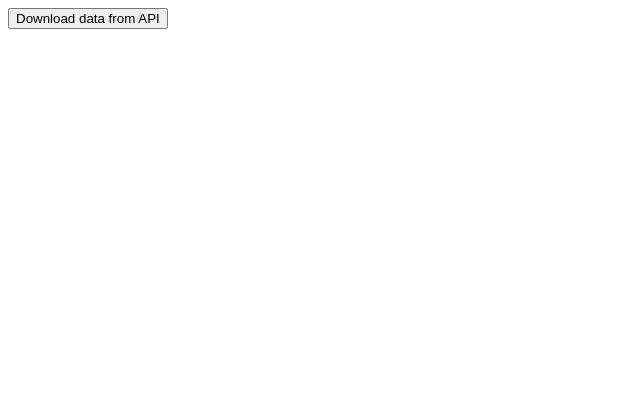
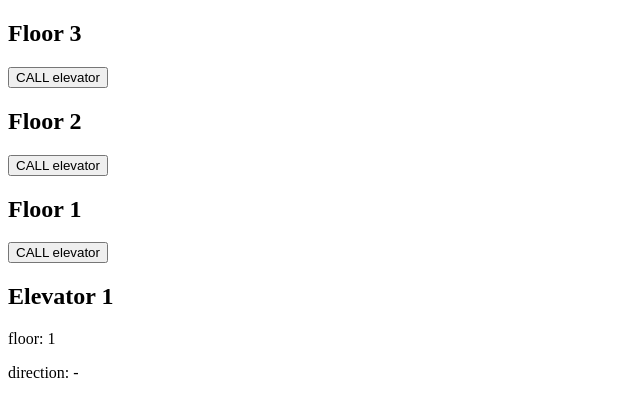
Before and after one commit to kendyl93/elevator-solution, a React app in the folder client/: page / in a window 1280 px wide. Shown: the top 416 px of the page, without its empty margins (0-640 px from the left). Built offline with nearby package versions, Linux system fonts and the light colour scheme; the HTML template or start-up script is replaced by a standard one.

Commit message:
Implement frontend system

```diff
--- a/client/src/App.js
+++ b/client/src/App.js
@@ -1,20 +1,29 @@
-import React, { useState } from 'react';
+import React, { useState, useEffect } from 'react';
 import axios from 'axios';
 
+import Floor from './Floor';
+import Elevator from './Elevator';
+
+const floors = [{ id: 3 }, { id: 2 }, { id: 1 }];
+const DefaultElevator = { id: 1, direction: '-', idleFloor: 1 };
+
 const App = () => {
-  const [data, setData] = useState();
+  const [elevator, setElevator] = useState(DefaultElevator);
 
-  const handleClick = async () => {
-    const results = await axios.get('http://localhost:4000/api');
-
-    if (results.status === 200) {
-      setData(results.data.body);
-    }
-  };
   return (
     <div>
-      <button onClick={handleClick}>Download data from API</button>
-      {data}
+      <div>
+        {floors.map(({ id }) => (
+          <Floor id={id} setElevator={setElevator} elevator={elevator} />
+        ))}
+      </div>
+      <div>
+        <Elevator
+          id={elevator.id}
+          idleFloor={elevator.idleFloor}
+          direction={elevator.direction}
+        />
+      </div>
     </div>
   );
 };
--- /dev/null
+++ b/client/src/Elevator.js
@@ -0,0 +1,13 @@
+import React, { useState } from 'react';
+
+const Elevator = ({ id, direction, idleFloor }) => {
+  return (
+    <div>
+      <h2>Elevator {id}</h2>
+      <p>floor: {idleFloor}</p>
+      <p>direction: {direction}</p>
+    </div>
+  );
+};
+
+export default Elevator;
--- /dev/null
+++ b/client/src/Floor.js
@@ -0,0 +1,22 @@
+import React from 'react';
+
+const Floor = ({ id, elevator, setElevator }) => {
+  const handleUpPressed = () => {
+    setElevator({
+      ...elevator,
+      idleFloor: id,
+      direction: elevator.idleFloor - id > 0 ? 'UP' : 'DOWN' //WRONG!
+    });
+  };
+
+  return (
+    <div>
+      <h2>Floor {id}</h2>
+      <button type="button" onClick={handleUpPressed}>
+        CALL elevator
+      </button>
+    </div>
+  );
+};
+
+export default Floor;
```
Also changed, not shown: client/src/helpers.js (added, +7 -0 lines), 1 other file (tests, documents, lock files or other folders).
